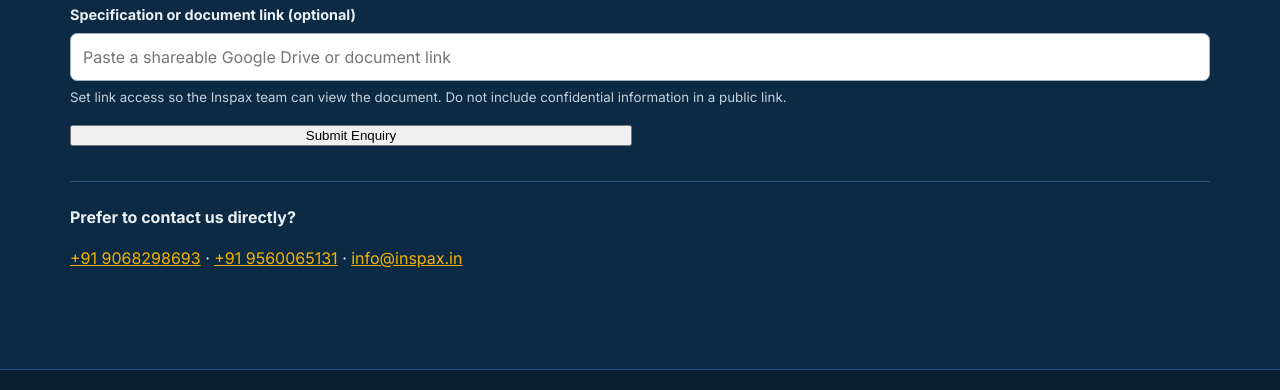
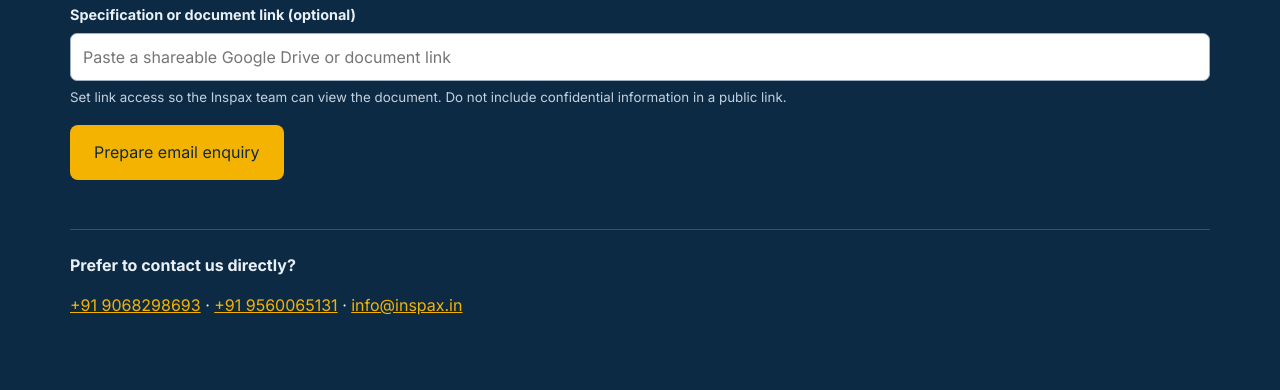
Before and after one commit to Dilkash1617/Inspax_Servicepage, a plain HTML site: page index.html in a window 1280 px wide. Shown: the part 7860-8250 px from the top of the page. Drawn offline with Linux system fonts and the light colour scheme.

```diff
--- a/index.html
+++ b/index.html
@@ -176,12 +176,8 @@
         <div><label for="stg">Project stage</label><select id="stg" name="stage"><option>Enquiry or tender</option><option>Planning</option><option>In fabrication or construction</option><option>In service</option><option>Training enquiry</option></select></div>
         <div class="full"><label for="sc">Brief scope / requirements</label><textarea id="sc" name="scope" rows="5" placeholder="Describe the component, inspection method, quantity, applicable code, timeline or training requirement."></textarea></div>
         <div class="full"><label for="up">Specification or document link (optional)</label><input id="up" name="spec" type="url" placeholder="Paste a shareable Google Drive or document link"><small>Set link access so the Inspax team can view the document. Do not include confidential information in a public link.</small></div>
-        <!--<div class="full"><button class="b b1 btn" type="submit">Prepare email enquiry</button><p id="form-status" class="status" role="status" aria-live="polite"></p></div>-->
-     <!-- Your existing form fields stay here -->
+        <div class="full"><button class="b b1 btn" type="submit">Prepare email enquiry</button><p id="form-status" class="status" role="status" aria-live="polite"></p></div>
 
-  <button type="submit" class="submit-btn">
-    Submit Enquiry
-  </button>
       </form>
       <div class="contact-strip"><p><strong>Prefer to contact us directly?</strong></p><p><a href="tel:+919068298693">+91 9068298693</a> · <a href="tel:+919560065131">+91 9560065131</a> · <a href="mailto:info@inspax.in">info@inspax.in</a></p></div>
     </div></section>
```
